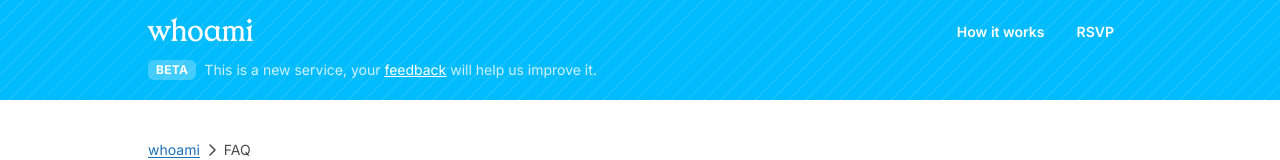
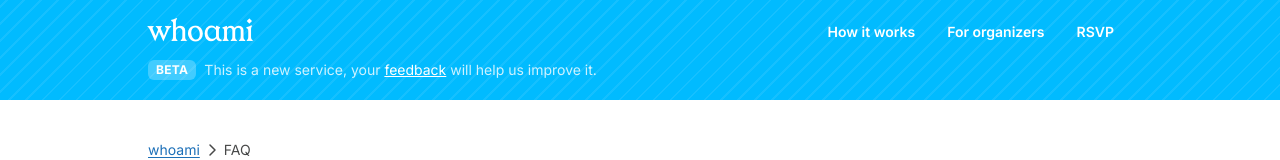
Before and after one commit to cloudglides/whoami, a Next.js app: page /faq in a window 1280 px wide. Shown: the top 160 px of the page. Built offline with nearby package versions, Linux system fonts and the light colour scheme.

Commit message:
feat(nav): add for organizers hover card

```diff
--- a/app/components/NavHoverCard.tsx
+++ b/app/components/NavHoverCard.tsx
@@ -7,6 +7,7 @@ const navItems: {
   href: string;
   label: string;
   external?: boolean;
+  mailto?: boolean;
   cardTitle?: string;
   cardLinks?: { text: string; url: string }[];
 }[] = [
@@ -21,6 +22,13 @@ const navItems: {
     ],
   },
   {
+    href: "mailto:cloudglides@proton.me",
+    label: "For organizers",
+    mailto: true,
+    cardTitle: "For organizers",
+    cardLinks: [],
+  },
+  {
     href: "https://whoami.fillout.com/t/d7HP8yRWyxus",
     label: "RSVP",
     external: true,
@@ -30,9 +38,20 @@ const navItems: {
 export default function NavHoverCard() {
   const [active, setActive] = useState<number | null>(null);
   const [cardLeft, setCardLeft] = useState(0);
+  const [copied, setCopied] = useState(false);
   const navRef = useRef<HTMLDivElement>(null);
   const linkRefs = useRef<(HTMLAnchorElement | null)[]>([]);
   const hideTimer = useRef<ReturnType<typeof setTimeout> | null>(null);
+  const copyTimer = useRef<ReturnType<typeof setTimeout> | null>(null);
+
+  async function copyEmail() {
+    try {
+      await navigator.clipboard.writeText("cloudglides@proton.me");
+      setCopied(true);
+      if (copyTimer.current) clearTimeout(copyTimer.current);
+      copyTimer.current = setTimeout(() => setCopied(false), 1500);
+    } catch {}
+  }
 
   function updateCard(index: number) {
     if (hideTimer.current) clearTimeout(hideTimer.current);
@@ -73,6 +92,19 @@ export default function NavHoverCard() {
             </li>
           ) : (
             <li key={item.href}>
+              {item.mailto ? (
+                <a
+                  href={item.href}
+                  ref={(el) => {
+                    linkRefs.current[i] = el;
+                  }}
+                  className="relative z-10 rounded-full px-2.5 py-1.5 no-underline text-white transition-colors hover:bg-white/25 sm:px-3"
+                  onMouseEnter={() => updateCard(i)}
+                  onMouseLeave={scheduleHide}
+                >
+                  {item.label}
+                </a>
+              ) : (
                 <Link
                   href={item.href}
                   ref={(el) => {
@@ -84,6 +116,7 @@ export default function NavHoverCard() {
                 >
                   {item.label}
                 </Link>
+              )}
             </li>
           )
         )}
@@ -107,6 +140,12 @@ export default function NavHoverCard() {
               ? navItems[active].cardTitle
               : ""}
           </p>
+          {active !== null && navItems[active].mailto ? (
+            <p className="mt-1 text-sm leading-relaxed text-govuk-grey-4">
+              Interested in including PASSPORT/ID in your YSWS shop? Reach out
+              to the email below.
+            </p>
+          ) : null}
           <ul className="mt-2 space-y-1">
             {(active !== null && navItems[active].cardLinks
               ? navItems[active].cardLinks
@@ -116,8 +155,9 @@ export default function NavHoverCard() {
                 <li key={link.text}>
                   <a
                     href={link.url}
-                    target="_blank"
-                    rel="noopener noreferrer"
+                    {...(link.url.startsWith("mailto:")
+                      ? {}
+                      : { target: "_blank", rel: "noopener noreferrer" })}
                     className="text-sm text-govuk-blue underline underline-offset-2 transition-colors hover:text-govuk-blue-hover"
                   >
                     {link.text}
@@ -126,6 +166,23 @@ export default function NavHoverCard() {
               )
             )}
           </ul>
+          {active !== null && navItems[active].mailto ? (
+            <div className="mt-4 flex items-center gap-2 border-t border-govuk-grey-2 pt-3">
+              <a
+                href="mailto:cloudglides@proton.me"
+                className="text-sm font-semibold text-govuk-blue underline underline-offset-2 transition-colors hover:text-govuk-blue-hover"
+              >
+                cloudglides@proton.me
+              </a>
+              <button
+                type="button"
+                onClick={copyEmail}
+                className="ml-auto rounded border border-govuk-black bg-govuk-white px-2 py-1 text-xs font-semibold text-govuk-black transition-colors hover:bg-govuk-grey-1"
+              >
+                {copied ? "Copied!" : "Copy email"}
+              </button>
+            </div>
+          ) : null}
         </div>
       </div>
     </nav>
```
Lines whose indentation alone changed are shown as unchanged.
